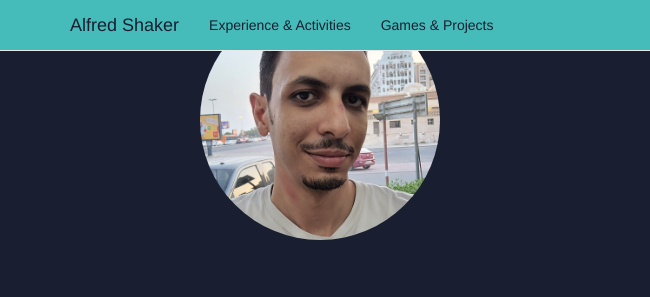
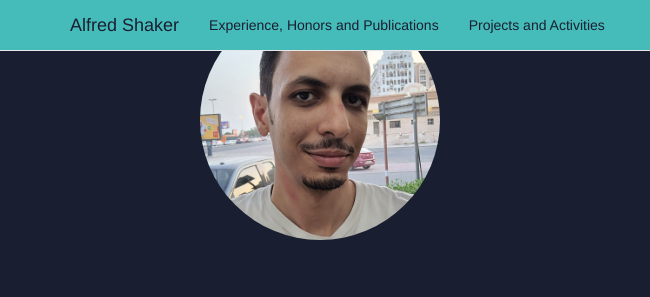
Before and after one commit to alfred316/alfred316.github.io, a plain HTML site: page index.html in a window 1280 px wide. Shown: the top 297 px of the page, 0-650 px from the left. Drawn offline with nearby package versions, Linux system fonts and the light colour scheme; a script that the page names is missing.

Commit message:
updated nav bar

```diff
--- a/index.html
+++ b/index.html
@@ -27,8 +27,8 @@
         </div>
         <div id="navbar" class="collapse navbar-collapse">
           <ul class="nav navbar-nav">
-            <li><a href="#s1" style="color:#191F30;">Experience & Activities</a></li>
-            <li><a href="#s2" style="color:#191F30;">Games & Projects</a></li>
+            <li><a href="#s1" style="color:#191F30;">Experience, Honors and Publications</a></li>
+            <li><a href="#s2" style="color:#191F30;">Projects and Activities</a></li>
             <!--<li><a href="#sContact" style="color:#191F30;">Contact Me</a></li>-->
           </ul>
         </div><!--/.nav-collapse -->
```
